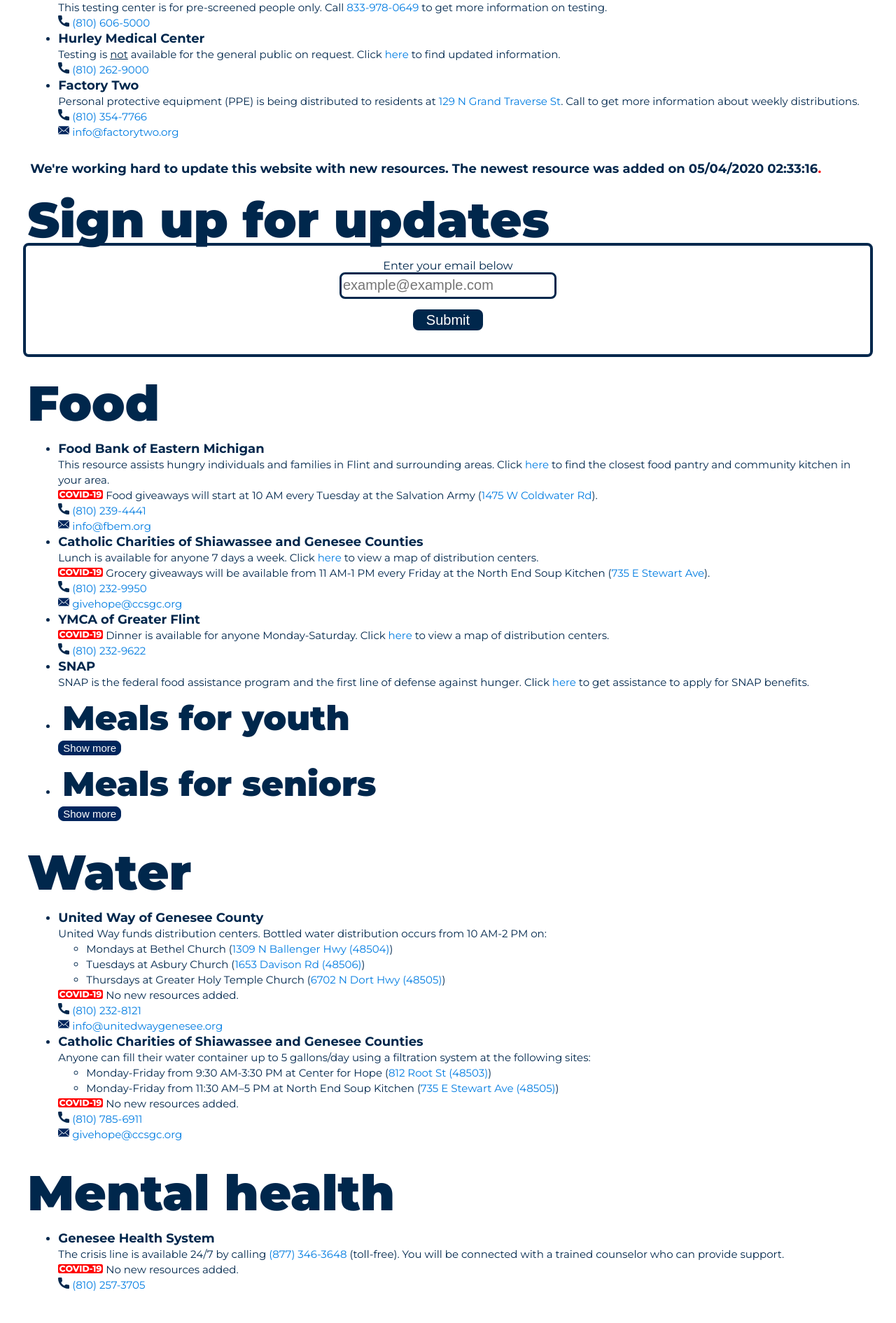
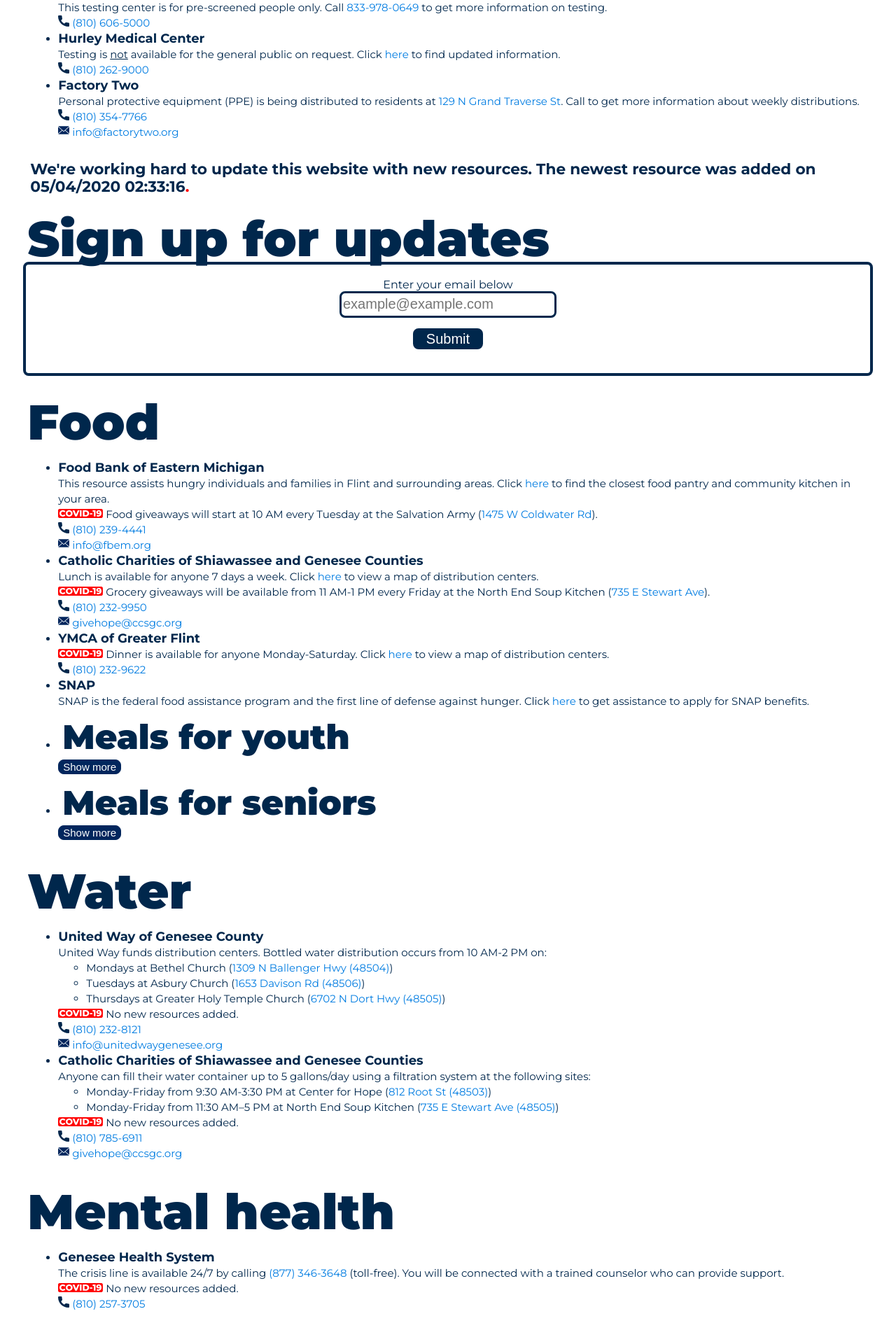
Before and after one commit to umichfjp/umichfjp.github.io, a Jekyll site: the page built from pages/resources.html, in a window 1280 px wide. Shown: the part 572-2462 px from the top of the page at 70% size. Built offline with Jekyll 4.4.1, drawn with Linux system fonts in a browser that asks for light colours.

Commit message:
Update resources.html

```diff
--- a/pages/resources.html
+++ b/pages/resources.html
@@ -58,7 +58,7 @@ title: Resources - FJP
         </h3>
 
         <h3>
-          <b><big>We're working hard to update this website with new resources. The newest resource was added on <span id="demo"></span><font color="#FF0000">.</font></big></b>
+          <b><big><big>We're working hard to update this website with new resources. The newest resource was added on <span id="demo"></span><font color="#FF0000">.</font></big></big></b>
         </h3>
 
         <br /><div class="titlere">Sign up for updates</div>
```
